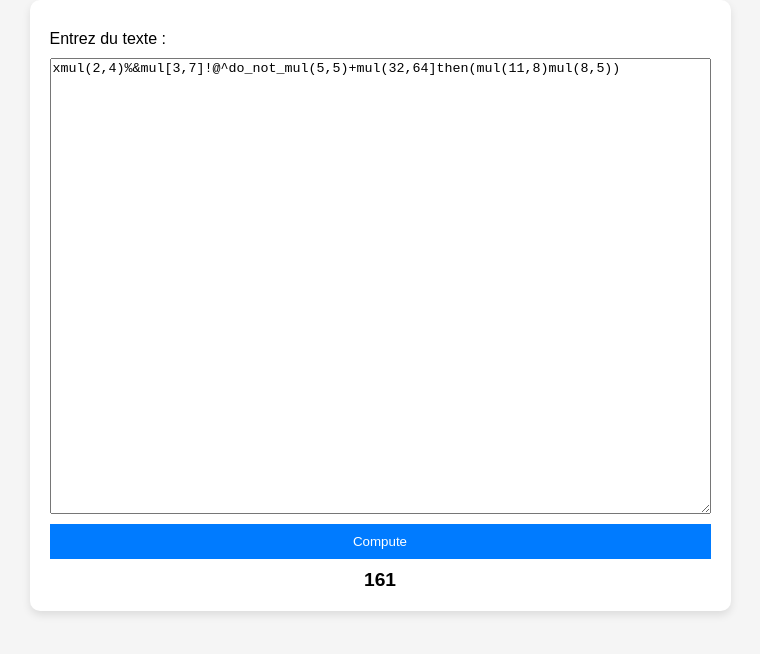
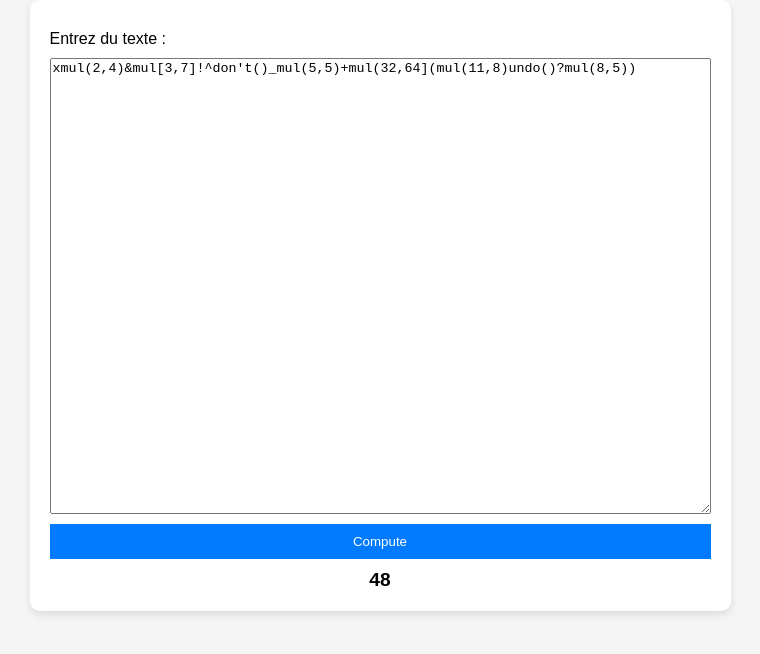
Before and after one commit to Alexkid33/AdventOfCode2024, a website built with Vite: page AoC_03/index.html in a window 1280 px wide. Both pictures are taken after a click on the button "Compute". Shown: the whole page, without its empty margins (260-1020 px from the left). Built offline with nearby package versions, Linux system fonts and the light colour scheme.

Commit message:
AoC2024: exo3 part 2

```diff
--- a/AoC_03/index.html
+++ b/AoC_03/index.html
@@ -10,7 +10,7 @@
   <body>
     <div class="container">
       <label for="textInput">Entrez du texte :</label>
-      <textarea  type="text" id="textInput" placeholder="Tapez ici..." rows="30" cols="80">xmul(2,4)%&mul[3,7]!@^do_not_mul(5,5)+mul(32,64]then(mul(11,8)mul(8,5))</textarea>
+      <textarea  type="text" id="textInput" placeholder="Tapez ici..." rows="30" cols="80">xmul(2,4)&mul[3,7]!^don't()_mul(5,5)+mul(32,64](mul(11,8)undo()?mul(8,5))</textarea>
 
       <button id="computeButton" type="button">Compute</button>
 
--- a/AoC_03/src/main.js
+++ b/AoC_03/src/main.js
@@ -2,14 +2,59 @@ const textInput = document.getElementById('textInput');
 const computeButton = document.getElementById('computeButton');
 
 const mul = (a,b) => a*b;
+const filterText = (text) => {
+  const re_do = /(do\(\))/;
+  const re_dont = /(don\'t\(\))/;
+  const arr1 = text.split(re_dont);
+  let skipElem = false;
+  let finalArray = [];
+  let textfilter = "";
+
+  arr1.forEach(element => {
+    console.log(element);
+    if(element.includes("don't()")){
+      skipElem = true;
+
+    }else{
+      const doId = element.search(re_do);
+
+      if(doId === -1 ){
+
+        if(!skipElem){
+          finalArray.push(element);}
+        }
+      else{
+        if(!skipElem){
+          finalArray.push(element);
+        }else{
+          finalArray.push(element.substring(doId));
+          skipElem = false;
+        }
+
+      }
+    }
+
+  });
+
+  textfilter = finalArray.join("");
+
+  // console.log("------------------------------");
+  // console.log(textfilter);
+  // console.log("------------------------------");
+  return textfilter;
+}
+
+
 
 computeButton.addEventListener('click', (event) => {
   const text = textInput.value;
   const output = text.length; // Longueur du texte
+  const filteredText = filterText(text);
 
   let re = /(mul\([0-9]{1,3},[0-9]{1,3}\))/g
 
-  const validInputs = text.match(re);
+
+  const validInputs = filteredText.match(re);
   const validInputStr = validInputs.join("+");
   const value = eval(validInputStr);
 
```
